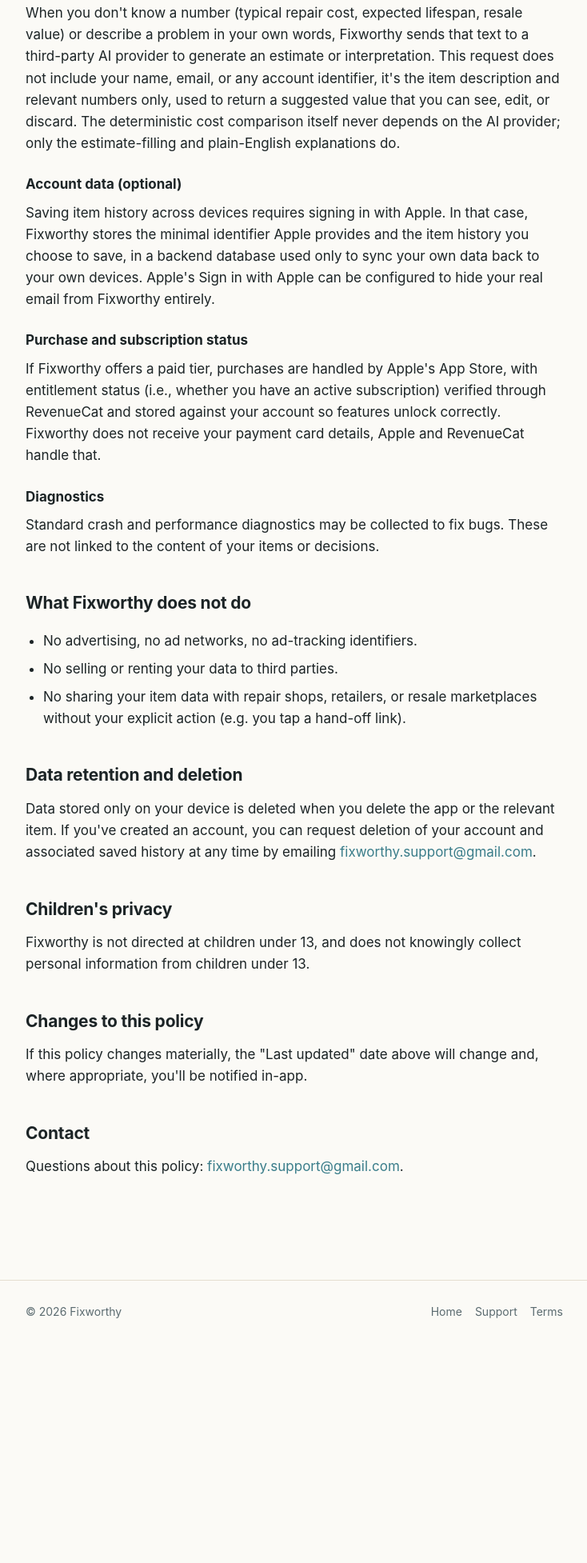
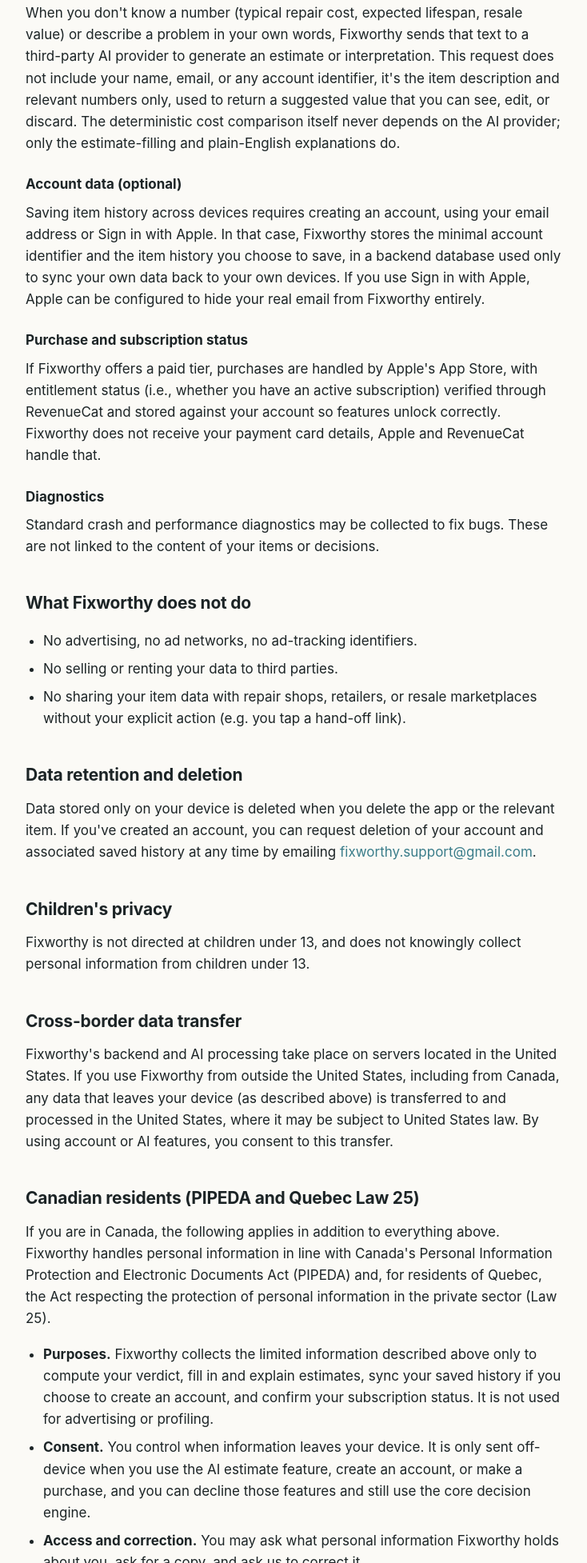
Before and after one commit to drewspagna1/Fixworthy-Web, a plain HTML site: page privacy.html in a window 1280 px wide. Shown: the part 846-2800 px from the top of the page at 80% size, without its empty margins (272-1006 px from the left). Before the commit the page ends 2538 px from the top, so only its background shows below. Drawn offline with Linux system fonts and the light colour scheme.

Commit message:
Add Canadian privacy disclosures (PIPEDA, Quebec Law 25) to privacy and terms

```diff
--- a/privacy.html
+++ b/privacy.html
@@ -22,7 +22,7 @@
 
 <main>
   <h1>Privacy Policy</h1>
-  <p class="updated">Last updated July 10, 2026</p>
+  <p class="updated">Last updated July 24, 2026</p>
 
   <p class="lede">
     Fixworthy is built local-first on purpose. This page describes what data
@@ -61,11 +61,12 @@
 
   <h3>Account data (optional)</h3>
   <p>
-    Saving item history across devices requires signing in with Apple. In that
-    case, Fixworthy stores the minimal identifier Apple provides and the item
-    history you choose to save, in a backend database used only to sync your
-    own data back to your own devices. Apple's Sign in with Apple can be
-    configured to hide your real email from Fixworthy entirely.
+    Saving item history across devices requires creating an account, using
+    your email address or Sign in with Apple. In that case, Fixworthy stores
+    the minimal account identifier and the item history you choose to save, in
+    a backend database used only to sync your own data back to your own
+    devices. If you use Sign in with Apple, Apple can be configured to hide
+    your real email from Fixworthy entirely.
   </p>
 
   <h3>Purchase and subscription status</h3>
@@ -104,6 +105,40 @@
     collect personal information from children under 13.
   </p>
 
+  <h2>Cross-border data transfer</h2>
+  <p>
+    Fixworthy's backend and AI processing take place on servers located in the
+    United States. If you use Fixworthy from outside the United States,
+    including from Canada, any data that leaves your device (as described
+    above) is transferred to and processed in the United States, where it may
+    be subject to United States law. By using account or AI features, you
+    consent to this transfer.
+  </p>
+
+  <h2>Canadian residents (PIPEDA and Quebec Law 25)</h2>
+  <p>
+    If you are in Canada, the following applies in addition to everything
+    above. Fixworthy handles personal information in line with Canada's
+    Personal Information Protection and Electronic Documents Act (PIPEDA) and,
+    for residents of Quebec, the Act respecting the protection of personal
+    information in the private sector (Law 25).
+  </p>
+  <ul>
+    <li><strong>Purposes.</strong> Fixworthy collects the limited information described above only to compute your verdict, fill in and explain estimates, sync your saved history if you choose to create an account, and confirm your subscription status. It is not used for advertising or profiling.</li>
+    <li><strong>Consent.</strong> You control when information leaves your device. It is only sent off-device when you use the AI estimate feature, create an account, or make a purchase, and you can decline those features and still use the core decision engine.</li>
+    <li><strong>Access and correction.</strong> You may ask what personal information Fixworthy holds about you, ask for a copy, and ask us to correct it.</li>
+    <li><strong>Deletion and portability.</strong> You may ask us to delete your account and saved history, and to receive the data you have provided in a structured, commonly used electronic format.</li>
+    <li><strong>Breach notification.</strong> If a confidentiality incident creates a risk of serious harm, Fixworthy will notify affected users and the relevant authorities as required by law.</li>
+    <li><strong>Data location.</strong> As noted above, personal information is processed in the United States. This is disclosed so you can make an informed choice before using account or AI features.</li>
+  </ul>
+  <p>
+    To exercise any of these rights, or to reach Fixworthy's Privacy Officer,
+    contact
+    <a href="mailto:fixworthy.support@gmail.com">fixworthy.support@gmail.com</a>.
+    A French-language version of this policy is being prepared for Quebec
+    residents.
+  </p>
+
   <h2>Changes to this policy</h2>
   <p>
     If this policy changes materially, the "Last updated" date above will
```
Also changed, not shown: terms.html (+13 -1 lines).
